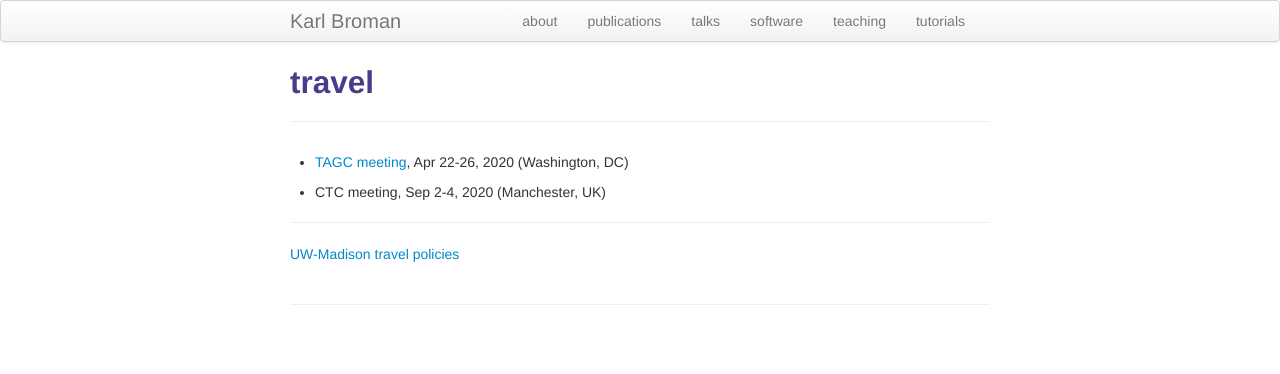
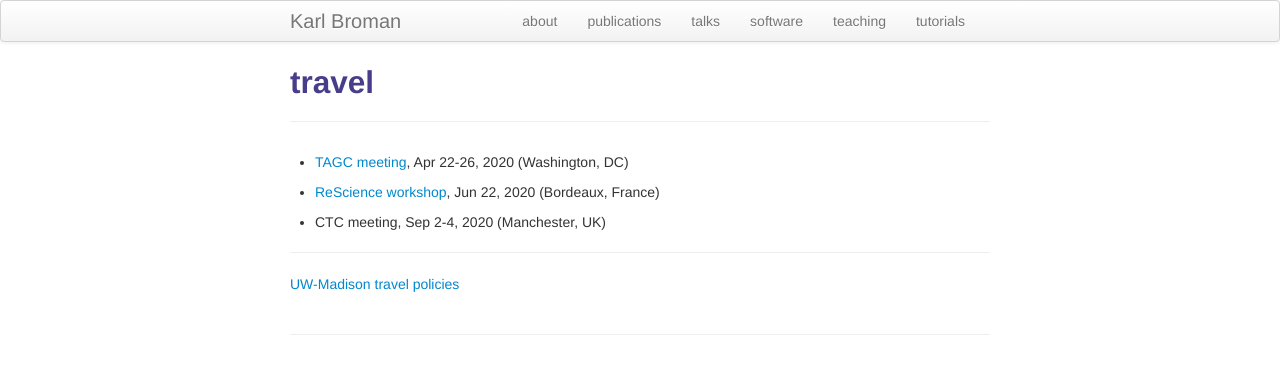
Before and after one commit to kbroman/kbroman.github.io, a Jekyll site: the page built from pages/travel.md, in a window 1280 px wide. Shown: the top 374 px of the page. Built offline with Jekyll 4.4.1, drawn with Linux system fonts in a browser that asks for light colours.

Commit message:
pages/travel: Add ReScience workshop

```diff
--- a/pages/travel.md
+++ b/pages/travel.md
@@ -355,6 +355,8 @@ title: travel
 
 - [TAGC meeting](http://conferences.genetics-gsa.org/tagc/2020/index), Apr 22-26, 2020 (Washington, DC)
 
+- [ReScience workshop](http://rescience.github.io/ten-years/), Jun 22, 2020 (Bordeaux, France)
+
 - CTC meeting, Sep 2-4, 2020 (Manchester, UK)
 
 ---
```
